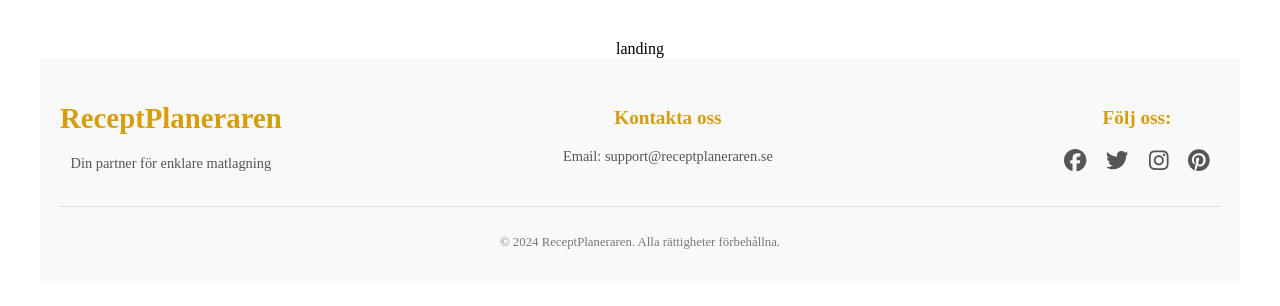
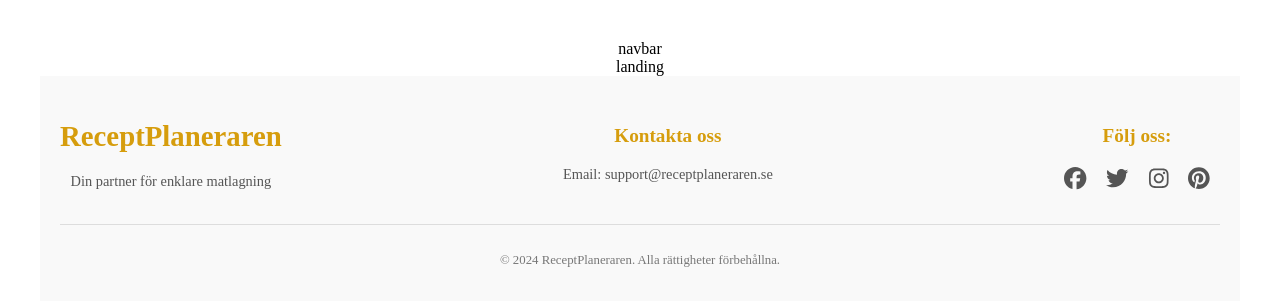
Before and after one commit to FridaEri/testingAndTS, a React (Vite) app in the folder frontend/: page / in a window 1280 px wide. Shown: the top 306 px of the page. Built offline with nearby package versions, Linux system fonts and the light colour scheme.

Commit message:
added changes in router to get navbar and footer to work on all pages

```diff
--- a/frontend/src/main.tsx
+++ b/frontend/src/main.tsx
@@ -1,11 +1,9 @@
-import { StrictMode } from 'react'
-import { createRoot } from 'react-dom/client'
-import Footer from './components/footer/footer'
-import AppRouter from './router/AppRouter'
+import { StrictMode } from 'react';
+import { createRoot } from 'react-dom/client';
+import AppRouter from './router/AppRouter';
 
 createRoot(document.getElementById('root')!).render(
   <StrictMode>
     <AppRouter />
-    <Footer />
   </StrictMode>,
-)
+);
--- a/frontend/src/router/AppRouter.tsx
+++ b/frontend/src/router/AppRouter.tsx
@@ -1,13 +1,21 @@
 import React from 'react';
 import { BrowserRouter as Router, Routes, Route } from 'react-router-dom';
 import Landing from '../pages/landing';
+import Explore from '../pages/explore';
+import SignUp from '../pages/signUp';
+import Navbar from '../components/navbar/navbar';
+import Footer from '../components/footer/footer';
 
 const AppRouter: React.FC = () => {
   return (
     <Router>
+      <Navbar />
       <Routes>
         <Route path="/" element={<Landing />} />
+        <Route path="/explore" element={<Explore />} />
+        <Route path="/signup" element={<SignUp />} />
       </Routes>
+      <Footer />
     </Router>
   );
 };
```
